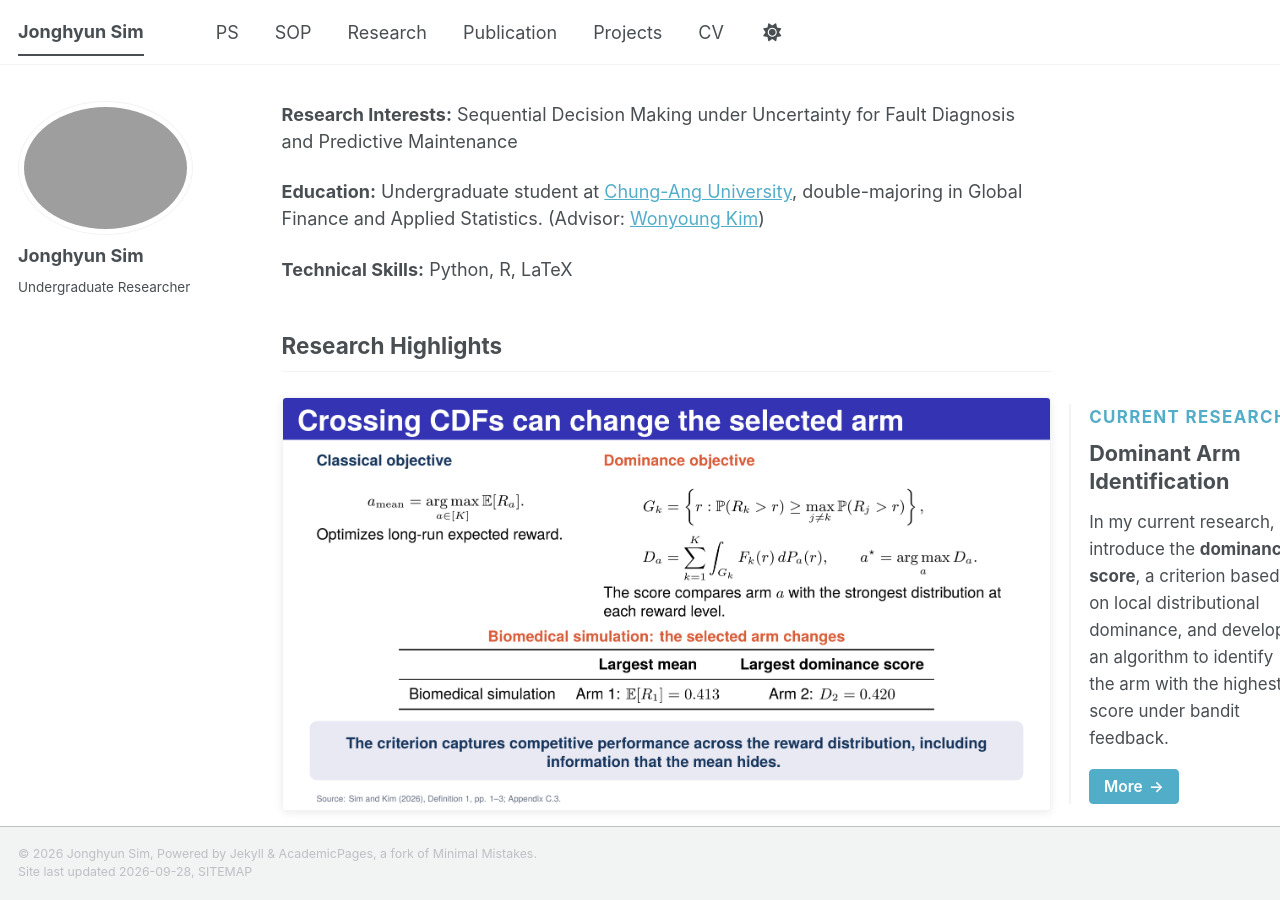
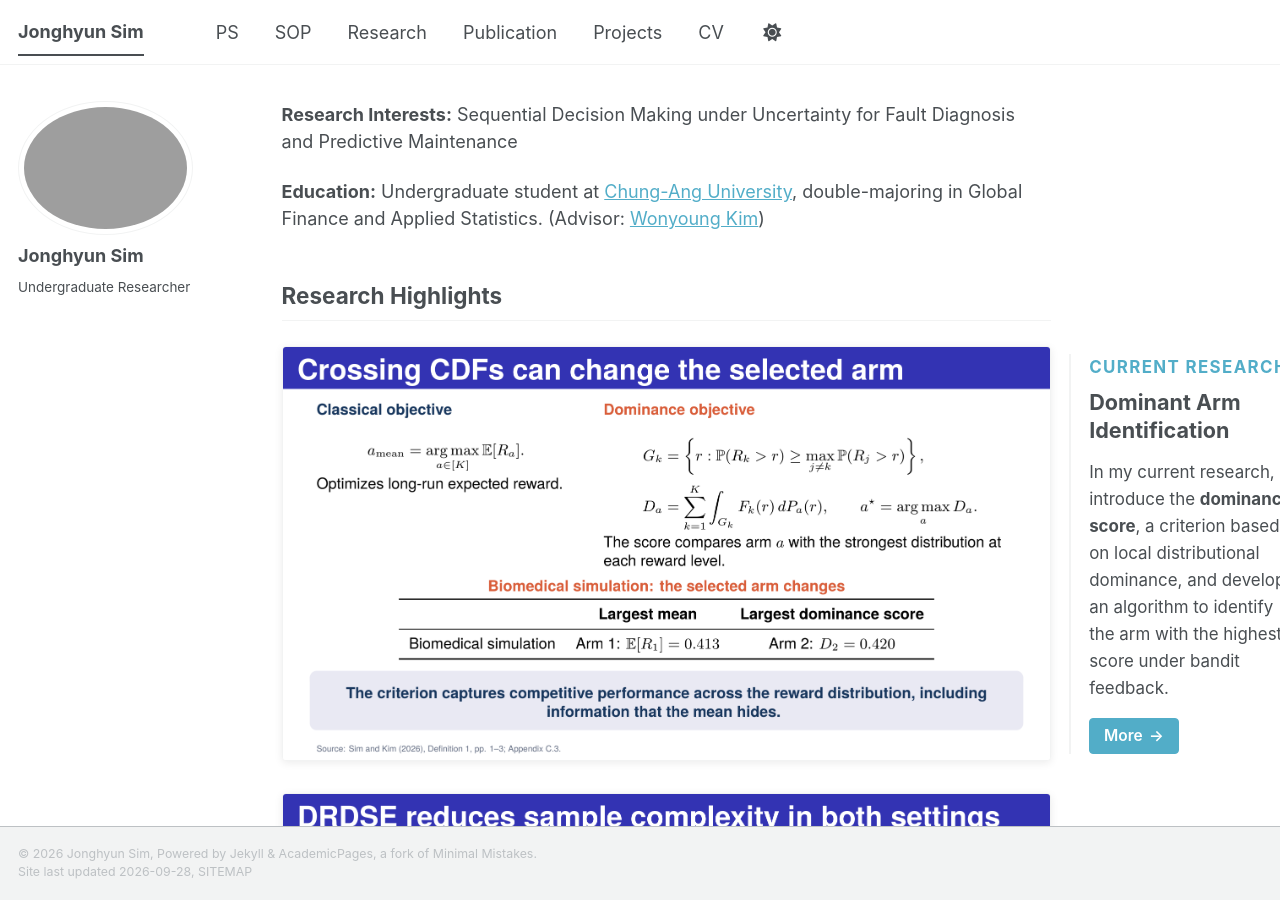
Before and after one commit to simjonghyun/simjonghyun.github.io, a Jekyll site: the page built from _pages/about.md, in a window 1280 px wide and 900 px high. Built offline with Jekyll 4.4.1, drawn with Linux system fonts in a browser that asks for light colours; a style sheet for code colours, icons or effects is not loaded.

Commit message:
Update about.md

```diff
--- a/_pages/about.md
+++ b/_pages/about.md
@@ -9,8 +9,6 @@ redirect_from:
 **Research Interests:** Sequential Decision Making under Uncertainty for Fault Diagnosis and Predictive Maintenance
 
 **Education:** Undergraduate student at [Chung-Ang University](https://www.cau.ac.kr/), double-majoring in Global Finance and Applied Statistics. (Advisor: [Wonyoung Kim](https://www.siai.cau.ac.kr/))
-
-**Technical Skills:** Python, R, LaTeX
 
 <section class="research-highlights" aria-labelledby="research-highlights-title">
 <h2 id="research-highlights-title">Research Highlights</h2>
```
